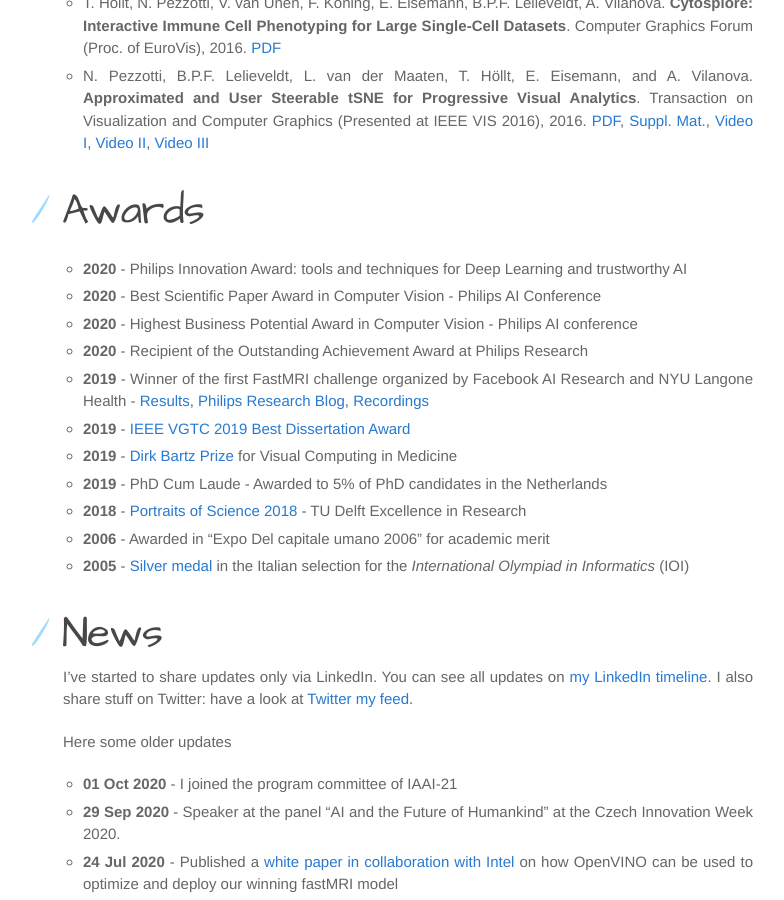
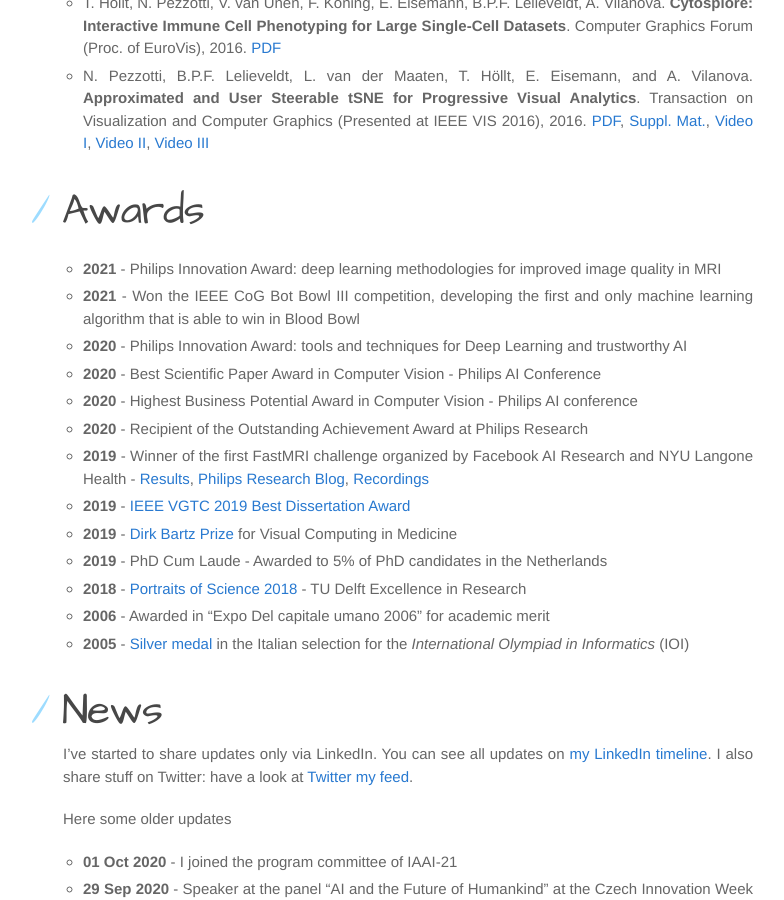
Before and after one commit to Nicola17/Nicola17.github.io, a Jekyll site: the page built from index.md, in a window 1280 px wide and 900 px high, scrolled down 1482 px. Shown: the whole window, without its empty margins (107-891 px from the left). Built offline with Jekyll 4.4.1, drawn with Linux system fonts in a browser that asks for light colours.

Commit message:
Update awards

```diff
--- a/index.md
+++ b/index.md
@@ -36,6 +36,8 @@ A detailed list of my publications can be found on my [Google Scholar page](http
 
 Awards
 ================
+* **2021** - Philips Innovation Award: deep learning methodologies for improved image quality in MRI
+* **2021** - Won the IEEE CoG Bot Bowl III competition, developing the first and only machine learning algorithm that is able to win in Blood Bowl
 * **2020** - Philips Innovation Award: tools and techniques for Deep Learning and trustworthy AI
 * **2020** - Best Scientific Paper Award in Computer Vision - Philips AI Conference
 * **2020** - Highest Business Potential Award in Computer Vision - Philips AI conference
```
